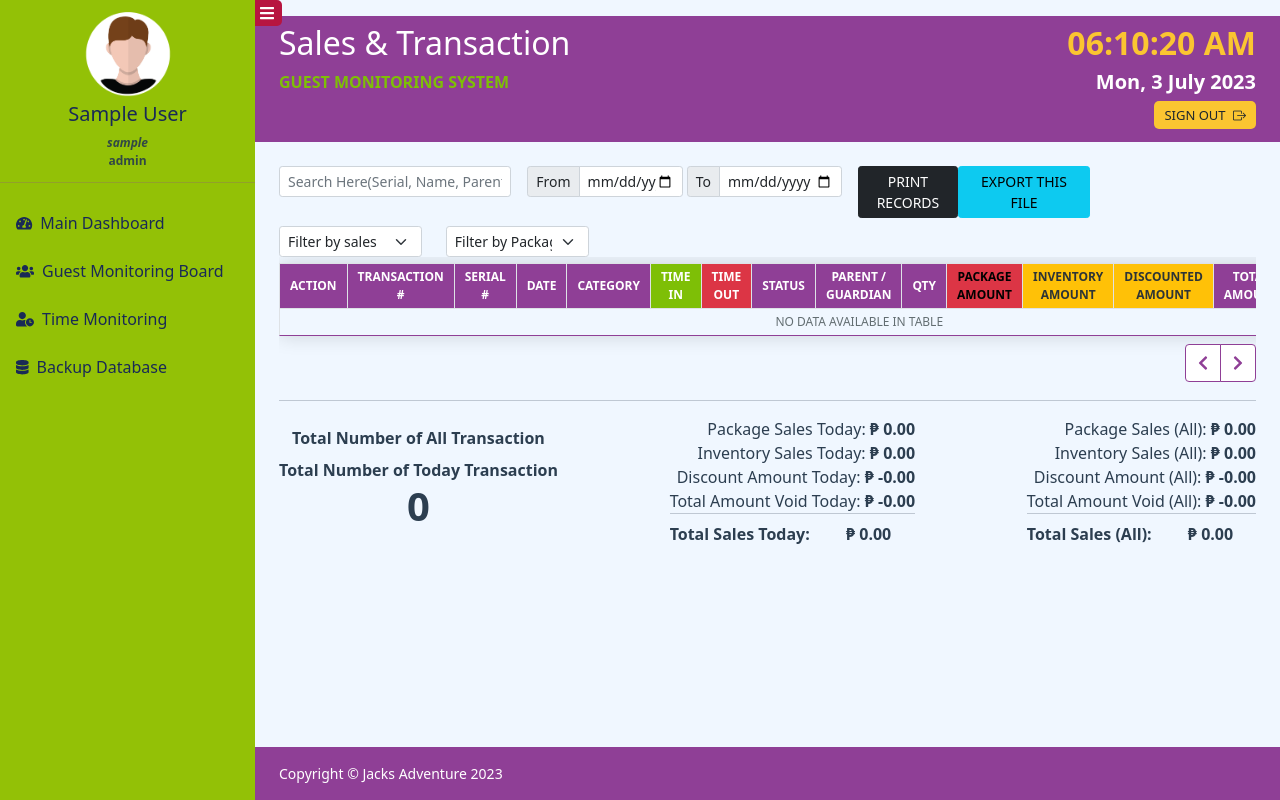
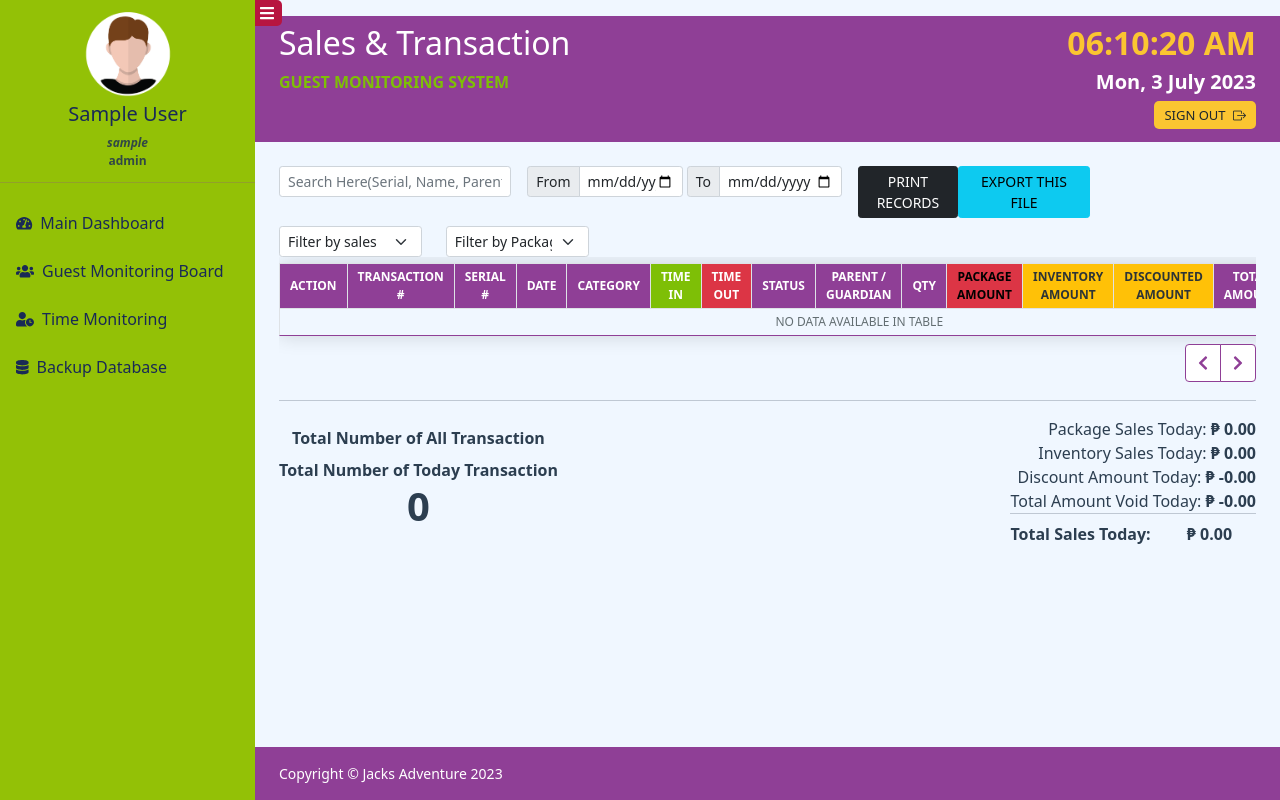
Before and after one commit to carlocano03/GuestMonitoringSystem, a CodeIgniter app: page /database/main/sales_transaction in a window 1280 px wide. Run offline with CodeIgniter, Linux system fonts and the light colour scheme; the visitor is signed in with stand-in values (Sample User, id 1); data that the repository does not hold is empty; some libraries are stand-ins or nearby versions.

Commit message:
hidetotalsales

```diff
--- a/application/views/sales.php
+++ b/application/views/sales.php
@@ -184,7 +184,7 @@
                     </div>
 
                     <!--All Transactions-->
-                    <div class="d-flex justify-content-between">
+                    <!-- <div class="d-flex justify-content-between">
                         <div>
                         <div class="text-end">
                            Package Sales (All):
@@ -209,7 +209,7 @@
                             <b>Total Sales (All):</b>
                             <span class="ms-3 ps-3"><b id="total_sales"></b></span>
                         </div>
-                    </div>
+                    </div> -->
                 </div>
             </div>
         </div>
```
